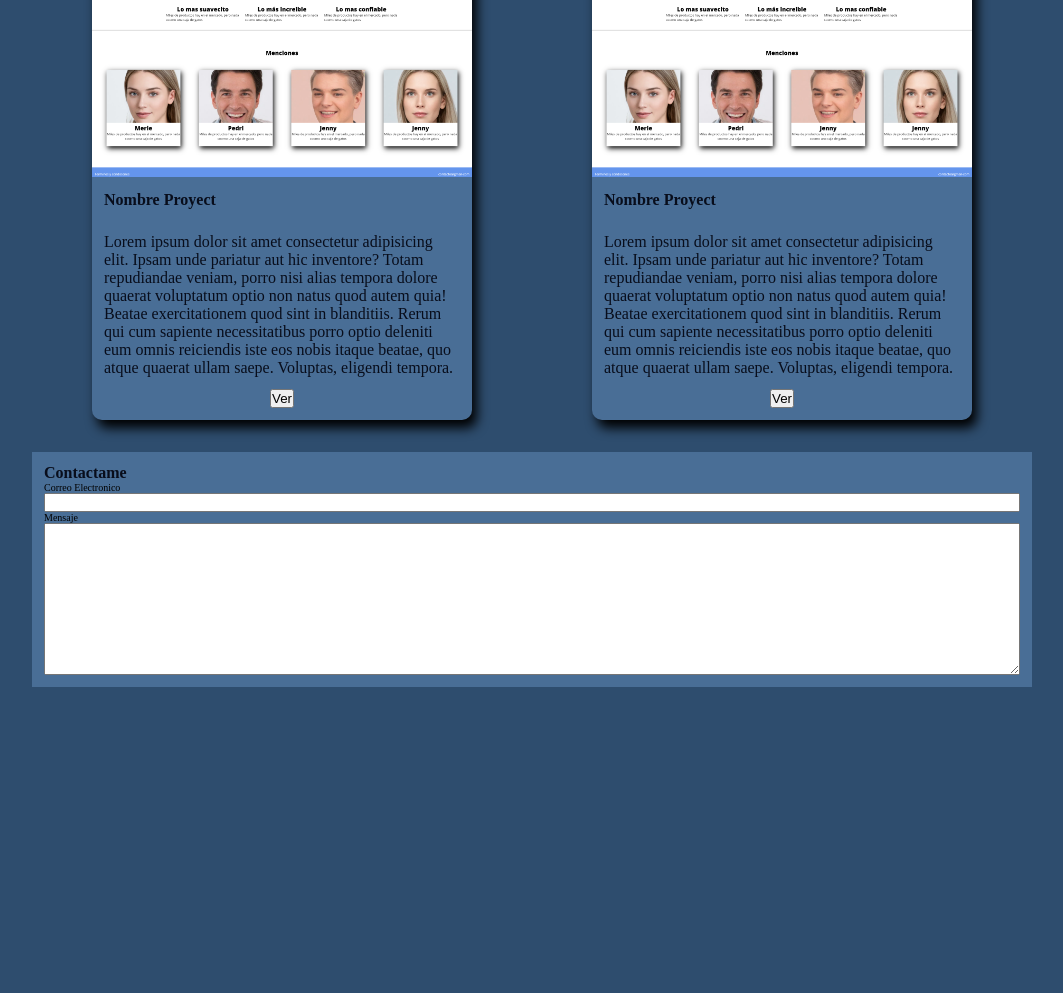
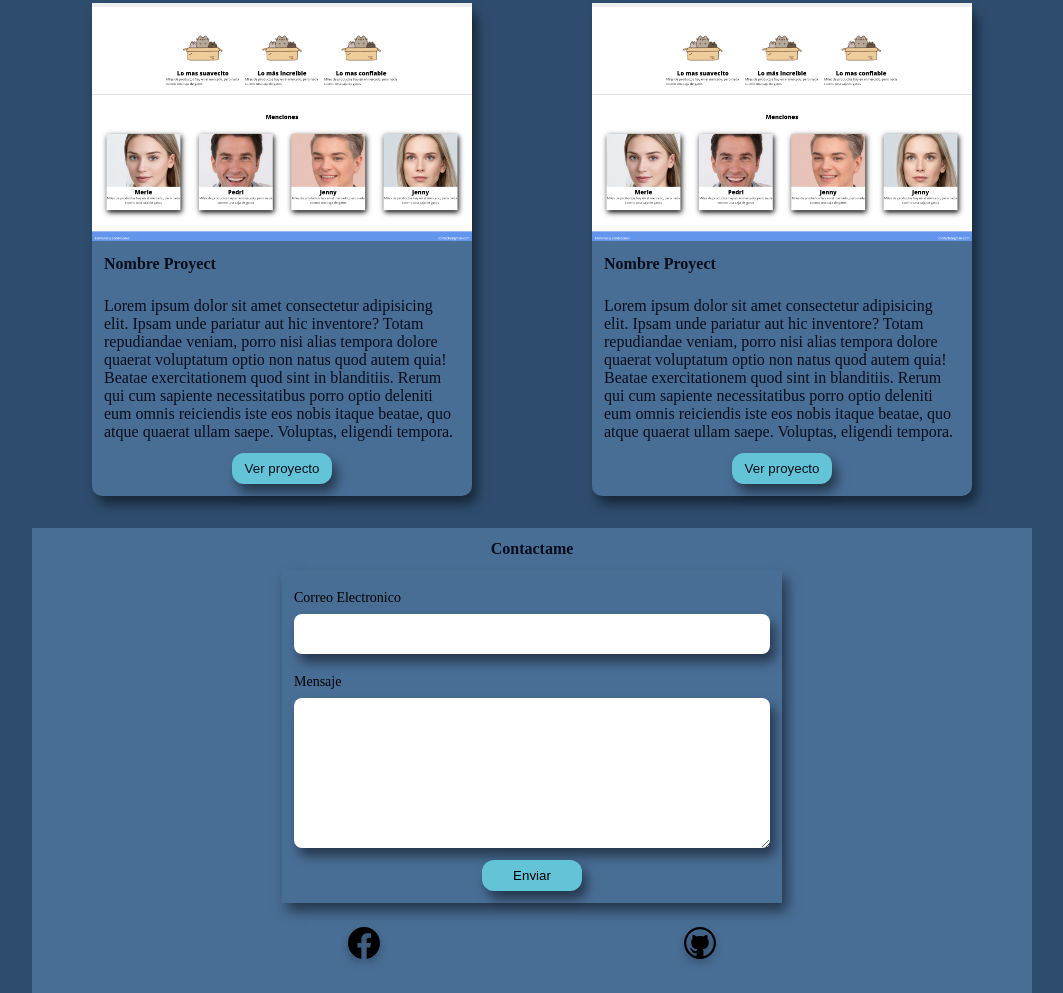
Before and after one commit to hahs-92/HahsPortfolio, a React app: page / in a window 1280 px wide. Shown: the part 1716-2709 px from the top of the page, without its empty margins (108-1171 px from the left). Before the commit the page ends 2403 px from the top, so only its background shows below. Built offline with nearby package versions, Linux system fonts and the light colour scheme.

Commit message:
add new icons + footercss

```diff
--- /dev/null
+++ b/src/components/Button.jsx
@@ -0,0 +1,15 @@
+//STYLES
+import '../styles/components/Button.scss'
+
+
+const Button = ({ title, url }) => {
+    return(
+        <button className='Button'>
+            <a href={ `https://${ url } `} target='_blank'>
+                { title }
+            </a>
+        </button>
+    )
+}
+
+export default Button
--- a/src/components/CardProyects.jsx
+++ b/src/components/CardProyects.jsx
@@ -3,6 +3,11 @@ import '../styles/components/CardProyect.scss'
 
 //ASSETS
 import PlatzaViideo from '../assets/platzi-video.png'
+
+//COMPONENTS
+import Button from  './Button'
+
+// ________________________________________________________________________
 
 
 const CardProyects = () => {
@@ -22,7 +27,7 @@ const CardProyects = () => {
                 <i></i>
             </div>
 
-            <button>Ver</button>
+            <Button  title= 'Ver proyecto' url='www.youtube.com'/>
         </article>
 
     )
--- a/src/components/Footer.jsx
+++ b/src/components/Footer.jsx
@@ -1,5 +1,9 @@
 //STYLES
 import '../styles/components/Footer.scss'
+
+//ICONS
+import iconFacebook from '../assets/icon-facebook.svg'
+import iconGithub from '../assets/icon-github.svg'
 
 // _______________________________________________________________
 
@@ -15,12 +19,19 @@ const Footer = () => {
                     <input type="email"/>
                     <label htmlFor="">Mensaje</label>
                     <textarea name="" id="" cols="30" rows="10"></textarea>
+                    <input className='Button' type="submit" value='Enviar'/>
                 </form>
+
+                <div className='icons-wrapper'>
+                    <i>
+                        <img src={ iconFacebook } alt="Logo-facebook"/>
+                    </i>
+                    <i>
+                        <img src={ iconGithub } alt="Logo-github"/>
+                    </i>
+                </div>
             </article>
 
-            <div>
-                <i></i>
-            </div>
         </footer>
     )
 }
--- a/src/pages/Home.jsx
+++ b/src/pages/Home.jsx
@@ -1,3 +1,6 @@
+//DEPENDENCIAS
+import { Link } from 'react-router-dom'
+
 //COMPONENTS
 import ListProyects from '../components/ListProyects'
 
@@ -25,7 +28,7 @@ const Home = () => {
                     <h1>Hola, soy<strong> Alex Hernández Serrano</strong></h1>
                     <h2>Desarrollador Web Front-end</h2>
                     <button className='Button'>
-                            <a href="/resume">Curriculum</a>
+                            <Link to="/resume">Curriculum</Link>
                     </button>
                 </div>
             </section>
--- /dev/null
+++ b/src/styles/components/Button.scss
@@ -0,0 +1,13 @@
+.Button {
+    padding: 8px;
+    width: 100px;
+    background-color: var(--secundary-color-base);
+    border: none;
+    border-radius: 12px;
+    box-shadow: var(--shadow1);
+
+    &:hover {
+        transform: scale(1.1);
+        background-color: var(--secundary-color-light);
+    }
+}
--- a/src/styles/components/Footer.scss
+++ b/src/styles/components/Footer.scss
@@ -1,11 +1,58 @@
+.Footer {
+    width: 100%;
+}
+
 .Footer-wrapper {
     display: flex;
     flex-direction: column;
-    padding: 12px;
+    align-items: center;
+    width: 100%;
     background-color: var(--primary-color-base);
+
+    h3 {
+        padding: 12px 0;
+    }
 
     & form {
         display: flex;
         flex-direction: column;
+        padding: 12px;
+        width: 100%;
+        max-width: 500px;
+        box-shadow: var(--shadow1);
+
+        & label {
+            padding: 8px 0;
+            font-size: 1.4rem;
+        }
+
+        & input:first-of-type {
+            margin-bottom: 12px;
+            padding: 0 8px;
+            height: 40px;
+            border: none;
+            border-radius: 8px;
+            box-shadow: var(--shadow1);
+        }
+
+        & :last-child {
+            align-self: center;
+        }
+
+        & textarea {
+            margin-bottom: 12px;
+            padding: 0 8px;
+            border-radius: 8px;
+            border:none;
+            box-shadow: var(--shadow1);
+        }
     }
 }
+
+.icons-wrapper {
+    display: flex;
+    flex-wrap: wrap;
+    justify-content: space-evenly;
+    padding: 20px;
+    width: 100%;
+}
--- a/src/styles/components/Header.scss
+++ b/src/styles/components/Header.scss
@@ -2,7 +2,7 @@
     display: grid;
     grid-template: 80px 40px / minmax(320px, auto);
     grid-template-areas: "Icon"
-                        "Nav";
+                         "Nav";
 }
 
 .Header_icon  {
@@ -15,4 +15,8 @@
     display: flex;
     flex-wrap: wrap;
     justify-content: space-around;
+
+    & li a {
+        font-size: 1.6rem;
+    }
 }
--- a/src/styles/components/ListProyects.scss
+++ b/src/styles/components/ListProyects.scss
@@ -6,5 +6,5 @@
 
 h2 {
     width: 100%;
-    padding: 0px 12px;
+    padding: 20px 12px;
 }
--- a/src/styles/globales.scss
+++ b/src/styles/globales.scss
@@ -19,7 +19,7 @@
     --black-color: #080D1B;
     --complementary-color: #BA5319;
 
-    --shadow1: 5px 8px 12px black;
+    --shadow1: 5px 8px 12px rgba(0, 0, 0, 0.5);
 
 }
 
--- a/src/styles/pages/Home.scss
+++ b/src/styles/pages/Home.scss
@@ -1,6 +1,6 @@
 .Hero-wrapper {
     display: grid;
-    grid-template: minmax(80px, auto) minmax(180px, auto) minmax(80px, auto) / repeat(3, minmax(104px, auto));
+    grid-template: 40px minmax(150px, auto) minmax(80px, auto)/repeat(2, minmax(104px, auto)) 40px;
 }
 
 .Hero-right {
@@ -13,6 +13,7 @@
     width: 100%;
     height: 100%;
     background-color: var(--primary-color-base);
+    box-shadow: var(--shadow1);
 }
 
 .Hero-right_wrapper {
@@ -20,6 +21,7 @@
     height: 100%;
     & img {
         width: 100%;
+        max-width: 250px;
         height: 100%;
         // border: 1px solid black;
         transform: translateX(-25%);
@@ -30,11 +32,13 @@
 .Hero-left {
     grid-area: 2 / 1 / 4 / 3;
     background-color:var(--complementary-color);
+    box-shadow: var(--shadow1);
 }
 
 .Hero_text {
     display: flex;
     justify-content: center;
+    align-items: center;
     flex-direction: column;
     grid-area: 3 / 1 / 4 / 3;
 
```
Also changed, not shown: src/assets/icon-css.svg (added), src/assets/icon-facebook.svg (added), src/assets/icon-github.svg (added), src/assets/icon-html.svg (added), src/assets/icon-js.svg (added), src/assets/icon-react.svg (added), src/assets/icon-sass.svg (added), src/assets/icon-webpack.svg (added), src/assets/image-hero.png.
